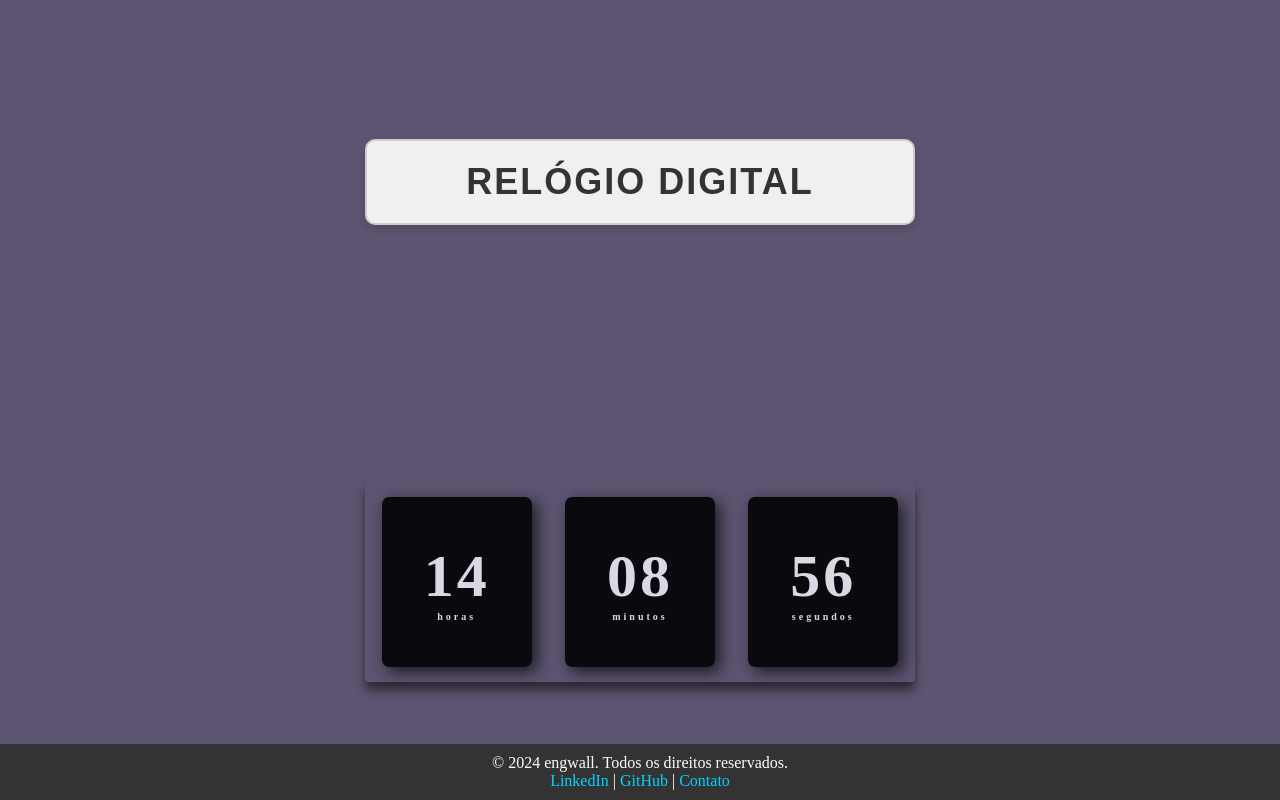
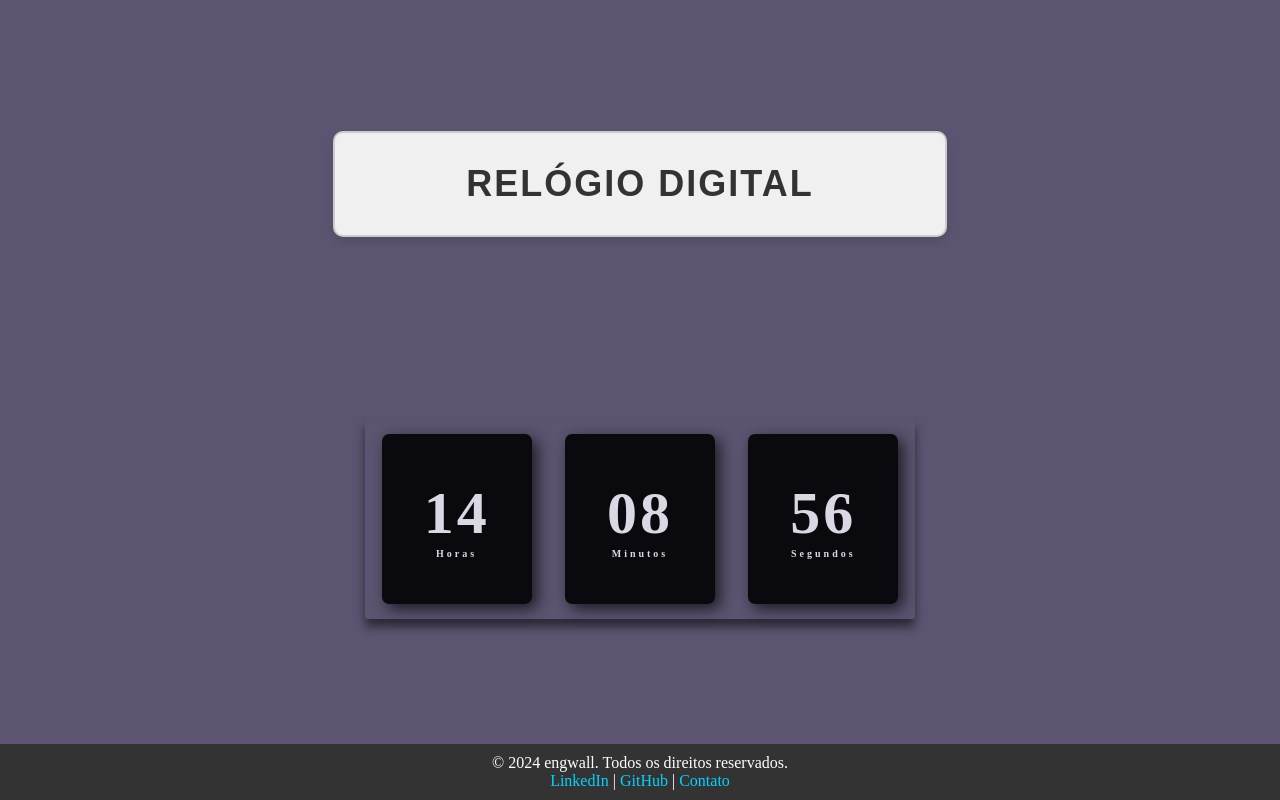
Before and after one commit to wallisson-tech/relogio-digital, a plain HTML site: page index.html in a window 1280 px wide. Drawn offline with Linux system fonts and the light colour scheme.

Commit message:
Alteração centralizao de conteudo e nova pasta vscode

```diff
--- a/index.html
+++ b/index.html
@@ -7,22 +7,26 @@
     <title>Relógio Digital</title>
 </head>
 <body>
+    <header>
         <h1 class="styled-title">Relógio Digital</h1>
+    </header>
 
+    <main>
         <div class="relogio">
                 <div>
                     <span id="horas">00</span>
-            <span class="tempo">horas</span>
+                    <span class="tempo">Horas</span>
                 </div>
                 <div>
                     <span id="minutos">00</span>
-            <span class="tempo">minutos</span>
+                    <span class="tempo">Minutos</span>
                 </div>
                 <div>
                     <span id="segundos">00</span>
-            <span class="tempo">segundos</span>
+                    <span class="tempo">Segundos</span>
             </div>
         </div>
+    </main>
 
     <footer>
         <p>&copy; 2024 engwall. Todos os direitos reservados.</p>
--- a/style.css
+++ b/style.css
@@ -16,11 +16,15 @@ body {
     font-size: 36px; /* Tamanho da fonte */
     color: #333; /* Cor do texto */
     text-align: center; /* Alinhamento centralizado */
+    align-content: center;
+    justify-content: center;
+    display: grid;
     text-transform: uppercase; /* Transformação do texto para maiúsculas */
     letter-spacing: 2px; /* Espaçamento entre as letras */
-    margin-top: 20px; /* Margem superior */
+    margin-top: 50px; /* Margem superior */
     margin-bottom: 20px; /* Margem inferior */
-    padding: 20px; /* Espaçamento interno */
+    padding: 30px; /* Espaçamento interno */
+    width: 550px;
     background-color: #f0f0f0; /* Cor de fundo */
     border: 2px solid #ccc; /* Borda */
     border-radius: 10px; /* Bordas arredondadas */
@@ -60,7 +64,13 @@ body {
 
 .relogio span.tempo {
     font-size: 10px;
+}
 
+main {
+    align-items: center;
+    display: grid;
+    justify-content: center;
+    margin-bottom: 100px;
 }
 
 footer {
```
Lines whose indentation alone changed are shown as unchanged.
